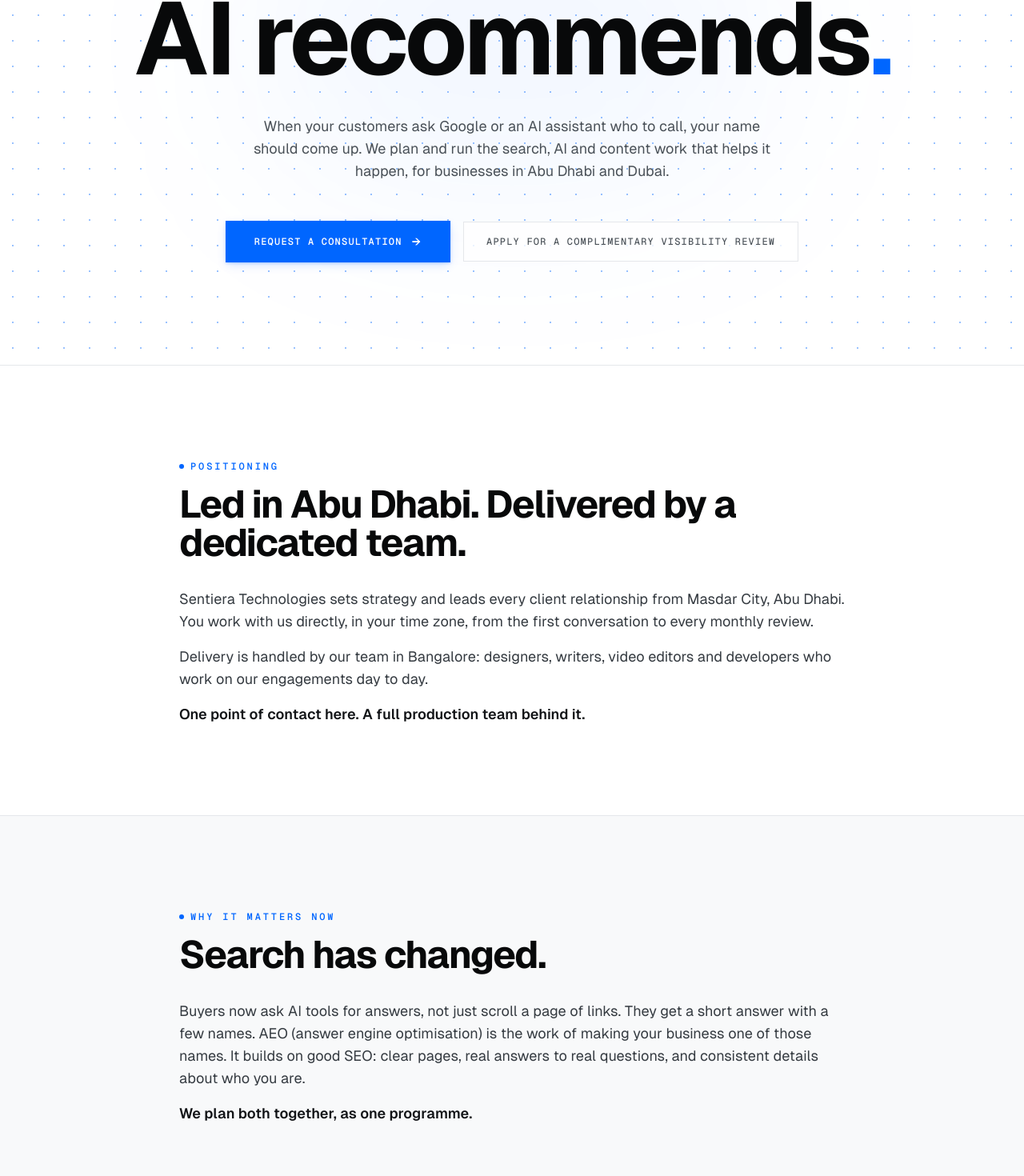
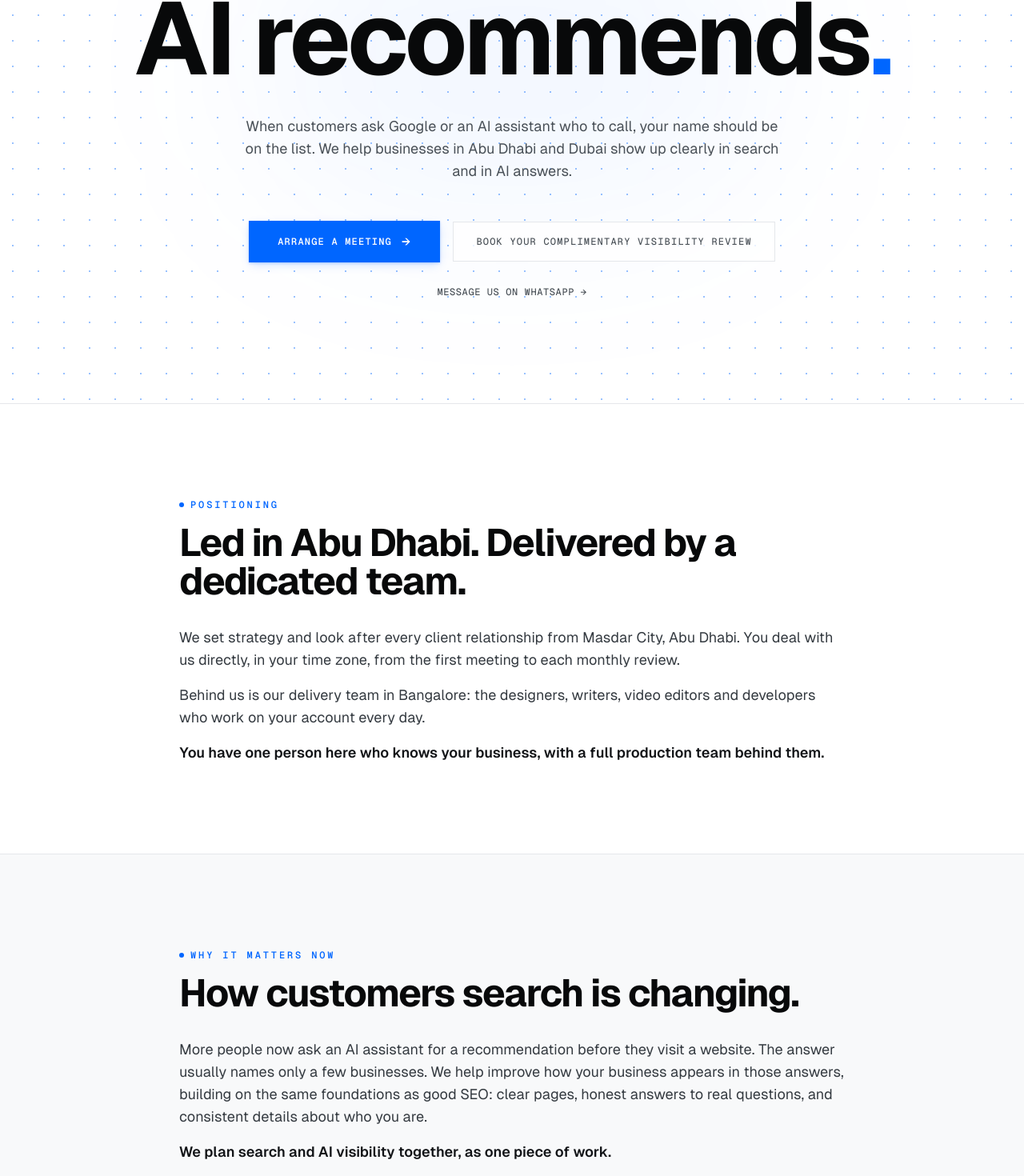
Before and after one commit to Acidtuner/sentiera, a Next.js app: page / in a window 1280 px wide. Shown: the part 414-1884 px from the top of the page at 80% size. Built offline with nearby package versions, Linux system fonts and the light colour scheme.

Commit message:
Tone rewrite: hero, positioning, engagements, services, FAQ, contact CTAs and WhatsApp

```diff
--- a/src/app/contact/page.tsx
+++ b/src/app/contact/page.tsx
@@ -4,7 +4,7 @@ import ContactForm from "@/components/ContactForm";
 
 export const metadata: Metadata = {
   title: "Contact Sentiera Technologies | Masdar City, Abu Dhabi",
-  description: "Request a consultation with Sentiera Technologies in Masdar City, Abu Dhabi. SEO, AEO, websites and creative for businesses in Abu Dhabi and Dubai.",
+  description: "Arrange a meeting with Sentiera Technologies in Masdar City, Abu Dhabi. SEO, AEO, websites and creative for businesses in Abu Dhabi and Dubai.",
 };
 
 export default function Contact() {
@@ -18,8 +18,8 @@ export default function Contact() {
             <span className="h-1.5 w-1.5 rounded-full bg-tech-blue" />
             <span>Contact</span>
           </div>
-          <h1 className="font-sans text-4xl sm:text-5xl lg:text-6xl font-bold tracking-tight-heading text-slate-950">Request a consultation</h1>
-          <p className="mt-4 font-sans text-lg text-slate-700 max-w-xl mx-auto">Tell us a little about your business and we&apos;ll be in touch.</p>
+          <h1 className="font-sans text-4xl sm:text-5xl lg:text-6xl font-bold tracking-tight-heading text-slate-950">Arrange a meeting</h1>
+          <p className="mt-4 font-sans text-lg text-slate-700 max-w-xl mx-auto">Share a few details about your business and we&apos;ll be in touch to find a time that suits you, in person or online.</p>
         </div>
       </section>
 
@@ -30,7 +30,7 @@ export default function Contact() {
             <p className="font-semibold text-slate-900">Sentiera Technologies LLC</p>
             <p>Masdar City, Abu Dhabi</p>
             <p>Email: <a href="mailto:jay@sentieratech.com" className="text-tech-blue hover:underline">jay@sentieratech.com</a></p>
-            <p>Phone / WhatsApp: <a href="tel:+971585737464" className="text-tech-blue hover:underline">+971 58 573 7464</a></p>
+            <p>Phone / WhatsApp: <a href="https://wa.me/971585737464" className="text-tech-blue hover:underline">+971 58 573 7464</a></p>
           </div>
         </div>
       </section>
--- a/src/app/engagements/page.tsx
+++ b/src/app/engagements/page.tsx
@@ -4,54 +4,54 @@ import Link from "next/link";
 
 export const metadata: Metadata = {
   title: "Ways to Work With Us | SEO, AEO & Creative | Sentiera",
-  description: "Four ways to work with Sentiera Technologies: a Complimentary Visibility Review, a Partnership Retainer, an AI Integration Programme, and Events and Campaigns quoted per project.",
+  description: "Four ways to work with Sentiera Technologies: a Complimentary Visibility Review, a Partnership Retainer, an AI Integration Programme, and Events and Campaigns.",
 };
 
 const engagements = [
   {
     title: "Complimentary Visibility Review",
-    summary: "A starting point, by application.",
+    summary: "A good first conversation.",
     items: [
-      "A 45-minute session reviewing how your business shows up in Google and in AI answers",
-      "A written summary afterwards, setting out what we would address first",
-      "Offered for a limited number of UAE businesses each month",
+      "A 45-minute session looking at how your business appears on Google and in AI answers",
+      "A short written summary afterwards, with what we would focus on first",
+      "Offered to a limited number of UAE businesses each month",
     ],
-    cta: "Apply for a review",
+    cta: "Book your review",
     href: "/contact?intent=visibility-review",
   },
   {
     title: "Partnership Retainer",
-    summary: "An ongoing monthly partnership, run as one plan.",
+    summary: "One monthly partnership, run as a single plan.",
     items: [
       "SEO and AEO",
       "Social media management",
       "Content: writing, design, photography and video",
-      "An AI assistant on your website, answering common questions from your own content",
-      "Automated workflows, such as enquiry routing or follow-ups, scoped with you",
+      "An AI assistant on your website that answers common questions from your own content",
+      "Automated workflows, such as routing enquiries or sending follow-ups",
       "A monthly review with your Abu Dhabi lead",
     ],
-    cta: "Request a consultation",
+    cta: "Arrange a meeting",
     href: "/contact",
   },
   {
     title: "AI Integration Programme",
-    summary: "For organisations planning larger AI work.",
+    summary: "For organisations planning larger AI projects.",
     items: [
       "Custom AI assistants for your website, WhatsApp or internal teams",
       "Workflows connected to the tools you already use",
-      "Scoping, set-up, testing, handover and ongoing support",
+      "Planning, set-up, testing and handover",
     ],
-    cta: "Request a consultation",
+    cta: "Arrange a meeting",
     href: "/contact",
   },
   {
     title: "Events and Campaigns",
-    summary: "Quoted per project.",
+    summary: "Quoted for each project.",
     items: [
-      "Pre-event promotion across social, email and your website",
-      "Event graphics and printed collateral",
-      "Photo and video coverage on the day",
-      "Follow-up content after the event or campaign",
+      "Promotion before the event, across social, email and your website",
+      "Event graphics and printed material",
+      "Photography and video on the day",
+      "Follow-up content afterwards",
     ],
     cta: "Request a quote",
     href: "/contact",
@@ -70,7 +70,7 @@ export default function Engagements() {
             <span>Engagements</span>
           </div>
           <h1 className="font-sans text-4xl sm:text-5xl lg:text-6xl font-bold tracking-tight-heading text-slate-950">Four ways to work with us.</h1>
-          <p className="mt-6 font-sans text-lg text-slate-700 leading-relaxed max-w-2xl mx-auto">Each engagement is scoped with you before it starts.</p>
+          <p className="mt-6 font-sans text-lg text-slate-700 leading-relaxed max-w-2xl mx-auto">We agree the scope with you before any work begins.</p>
         </div>
       </section>
 
@@ -95,7 +95,7 @@ export default function Engagements() {
               </div>
             ))}
           </div>
-          <p className="mt-12 text-center font-sans text-sm text-slate-500">Pricing for all engagements is shared after a consultation.</p>
+          <p className="mt-12 text-center font-sans text-sm text-slate-500">We share pricing once we&apos;ve understood what you need.</p>
         </div>
       </section>
     </div>
--- a/src/app/page.tsx
+++ b/src/app/page.tsx
@@ -5,7 +5,7 @@ import Hero from "@/components/Hero";
 
 export const metadata: Metadata = {
   title: "SEO & AEO Agency in Abu Dhabi | Sentiera Technologies",
-  description: "Be found on Google and named in AI answers. SEO, AEO, web, content and creative from Masdar City, Abu Dhabi. Apply for a Complimentary Visibility Review.",
+  description: "Help customers find and choose your business on Google and in AI answers. SEO, AEO, web, content and creative from Masdar City, Abu Dhabi.",
 };
 
 const whatWeDo = [
@@ -16,20 +16,20 @@ const whatWeDo = [
 ];
 
 const proof = [
-  { name: "Nidec", detail: "Ongoing social media creatives, events graphics and internal communications." },
-  { name: "TD Power Systems", detail: "Ongoing social media creatives, events graphics and internal communications." },
+  { name: "Nidec", detail: "Ongoing social media creatives, event graphics and internal communications." },
+  { name: "TD Power Systems", detail: "Ongoing social media creatives, event graphics and internal communications." },
   { name: "Murata", detail: "Events and internal communications for its India and Singapore offices." },
   { name: "TSI Power", detail: "Events, creative communications, brochures and graphics." },
   { name: "Azzurro", detail: "Website design and management, plus two brand videos." },
 ];
 
 const faqs = [
-  { q: "What is AEO?", a: "Answer engine optimisation is the work of making your business one of the names AI assistants like ChatGPT, Gemini and Google's AI Overviews give when customers ask for a recommendation." },
-  { q: "How is AEO different from SEO?", a: "SEO helps your pages rank in search results. AEO helps AI tools understand and cite your business. Both depend on clear pages, real answers and consistent business details, so we plan them together." },
-  { q: "What's included in the Complimentary Visibility Review?", a: "A 45-minute session looking at how your business shows up in Google and AI answers, followed by a written summary of what we'd address first." },
-  { q: "Do you work with businesses in Dubai as well as Abu Dhabi?", a: "Yes. We're based in Masdar City, Abu Dhabi, and work with businesses across Abu Dhabi and Dubai." },
-  { q: "Who does the work?", a: "Strategy and client leadership are in Abu Dhabi. Design, writing, video and development are handled by our delivery team in Bangalore." },
-  { q: "How much does it cost?", a: "Each engagement is scoped with you, and pricing is shared after a consultation." },
+  { q: "What is AEO?", a: "Answer engine optimisation is the work of helping AI assistants such as ChatGPT, Gemini and Google's AI Overviews understand your business, so it has a fair chance of being named when customers ask for a recommendation." },
+  { q: "How is AEO different from SEO?", a: "SEO helps your pages rank in search results. AEO helps AI tools understand and cite your business. Both rely on clear pages, honest answers and consistent business details, so we plan them together." },
+  { q: "What's included in the Complimentary Visibility Review?", a: "A 45-minute session on how your business appears on Google and in AI answers, followed by a short written summary of what we would focus on first." },
+  { q: "Do you work with businesses in Dubai as well as Abu Dhabi?", a: "Yes. We're based in Masdar City, Abu Dhabi, and work with businesses across Abu Dhabi and Dubai. We're happy to meet in either city." },
+  { q: "Who does the work?", a: "Strategy and client relationships are led from Abu Dhabi. Design, writing, video and development are handled by our delivery team in Bangalore." },
+  { q: "How much does it cost?", a: "Every engagement is shaped around what you need, so we share pricing after our first conversation." },
 ];
 
 export default function Home() {
@@ -47,9 +47,9 @@ export default function Home() {
             Led in Abu Dhabi. Delivered by a dedicated team.
           </h2>
           <div className="mt-8 space-y-4 font-sans text-base sm:text-lg text-slate-700 leading-relaxed">
-            <p>Sentiera Technologies sets strategy and leads every client relationship from Masdar City, Abu Dhabi. You work with us directly, in your time zone, from the first conversation to every monthly review.</p>
-            <p>Delivery is handled by our team in Bangalore: designers, writers, video editors and developers who work on our engagements day to day.</p>
-            <p className="font-semibold text-slate-900">One point of contact here. A full production team behind it.</p>
+            <p>We set strategy and look after every client relationship from Masdar City, Abu Dhabi. You deal with us directly, in your time zone, from the first meeting to each monthly review.</p>
+            <p>Behind us is our delivery team in Bangalore: the designers, writers, video editors and developers who work on your account every day.</p>
+            <p className="font-semibold text-slate-900">You have one person here who knows your business, with a full production team behind them.</p>
           </div>
         </div>
       </section>
@@ -60,10 +60,10 @@ export default function Home() {
             <span className="h-1.5 w-1.5 rounded-full bg-tech-blue" />
             <span>Why it matters now</span>
           </div>
-          <h2 className="font-sans text-4xl sm:text-5xl font-bold tracking-tight-heading text-slate-950">Search has changed.</h2>
+          <h2 className="font-sans text-4xl sm:text-5xl font-bold tracking-tight-heading text-slate-950">How customers search is changing.</h2>
           <div className="mt-8 space-y-4 font-sans text-base sm:text-lg text-slate-700 leading-relaxed">
-            <p>Buyers now ask AI tools for answers, not just scroll a page of links. They get a short answer with a few names. AEO (answer engine optimisation) is the work of making your business one of those names. It builds on good SEO: clear pages, real answers to real questions, and consistent details about who you are.</p>
-            <p className="font-semibold text-slate-900">We plan both together, as one programme.</p>
+            <p>More people now ask an AI assistant for a recommendation before they visit a website. The answer usually names only a few businesses. We help improve how your business appears in those answers, building on the same foundations as good SEO: clear pages, honest answers to real questions, and consistent details about who you are.</p>
+            <p className="font-semibold text-slate-900">We plan search and AI visibility together, as one piece of work.</p>
           </div>
         </div>
       </section>
@@ -97,7 +97,7 @@ export default function Home() {
           <ul className="mt-10 space-y-4">
             {proof.map((p) => (
               <li key={p.name} className="font-sans text-sm text-slate-700">
-                <strong className="text-slate-950">{p.name}</strong> — {p.detail}
+                <strong className="text-slate-950">{p.name}:</strong> {p.detail}
               </li>
             ))}
           </ul>
@@ -120,10 +120,10 @@ export default function Home() {
 
       <section className="relative bg-white py-20 sm:py-28">
         <div className="mx-auto max-w-3xl px-6 lg:px-8 text-center">
-          <h2 className="font-sans text-4xl sm:text-5xl font-bold tracking-tight-heading text-slate-950">Start with a conversation.</h2>
-          <p className="mt-6 font-sans text-base sm:text-lg text-slate-700 leading-relaxed">Tell us where your business stands and what you want next. We will tell you plainly how we would approach it.</p>
+          <h2 className="font-sans text-4xl sm:text-5xl font-bold tracking-tight-heading text-slate-950">Let&apos;s start with a conversation.</h2>
+          <p className="mt-6 font-sans text-base sm:text-lg text-slate-700 leading-relaxed">Tell us where your business is today and where you&apos;d like it to be. We&apos;ll give you an honest view of where to begin.</p>
           <div className="mt-10">
-            <Link href="/contact" className="inline-flex items-center gap-2 rounded-sm bg-tech-blue px-8 py-4 font-mono text-xs font-semibold uppercase tracking-wider text-white shadow-tech-button transition-all duration-200 hover:bg-tech-blue-600">Request a consultation →</Link>
+            <Link href="/contact" className="inline-flex items-center gap-2 rounded-sm bg-tech-blue px-8 py-4 font-mono text-xs font-semibold uppercase tracking-wider text-white shadow-tech-button transition-all duration-200 hover:bg-tech-blue-600">Arrange a meeting →</Link>
           </div>
         </div>
       </section>
--- a/src/components/ContactForm.tsx
+++ b/src/components/ContactForm.tsx
@@ -81,7 +81,7 @@ export default function ContactForm() {
         <textarea name="message" rows={5} value={form.message} onChange={handleChange} className="w-full border border-hairline px-4 py-3 font-sans text-sm focus:border-tech-blue focus:outline-none" />
       </div>
       <button type="submit" disabled={status === "submitting"} className="w-full sm:w-auto inline-flex items-center justify-center gap-2 rounded-sm bg-tech-blue px-8 py-4 font-mono text-xs font-semibold uppercase tracking-wider text-white shadow-tech-button transition-all duration-200 hover:bg-tech-blue-600 disabled:opacity-50">
-        {status === "submitting" ? "Sending..." : "Request a consultation"}
+        {status === "submitting" ? "Sending..." : "Send your details"}
       </button>
     </form>
   );
--- a/src/components/Hero.tsx
+++ b/src/components/Hero.tsx
@@ -35,17 +35,23 @@ export default function Hero() {
           </motion.h1>
 
           <motion.p variants={itemVariants} className="mt-8 max-w-2xl font-sans text-base sm:text-lg text-slate-600 leading-relaxed">
-            When your customers ask Google or an AI assistant who to call, your name should come up. We plan and run the search, AI and content work that helps it happen, for businesses in Abu Dhabi and Dubai.
+            When customers ask Google or an AI assistant who to call, your name should be on the list. We help businesses in Abu Dhabi and Dubai show up clearly in search and in AI answers.
           </motion.p>
 
           <motion.div variants={itemVariants} className="mt-10 sm:mt-12 flex flex-col sm:flex-row items-center gap-4">
             <Link href="/contact" className="group relative inline-flex items-center justify-center gap-3 rounded-none bg-tech-blue px-9 py-4 font-mono text-xs font-semibold uppercase tracking-widest text-white shadow-tech-button transition-all duration-200 hover:bg-tech-blue-600 active:scale-[0.99]">
-              <span>Request a consultation</span>
+              <span>Arrange a meeting</span>
               <span className="font-sans text-sm transition-transform duration-200 group-hover:translate-x-1">→</span>
             </Link>
             <Link href="/contact?intent=visibility-review" className="inline-flex items-center justify-center gap-2 rounded-none border border-hairline bg-white/80 px-7 py-4 font-mono text-xs font-medium uppercase tracking-widest text-slate-600 transition-colors hover:border-slate-400 hover:text-slate-950 backdrop-blur-xs">
-              <span>Apply for a Complimentary Visibility Review</span>
+              <span>Book your Complimentary Visibility Review</span>
             </Link>
+          </motion.div>
+
+          <motion.div variants={itemVariants} className="mt-6">
+            <a href="https://wa.me/971585737464" target="_blank" rel="noopener noreferrer" className="inline-flex items-center gap-2 font-mono text-xs font-medium uppercase tracking-wider text-slate-600 hover:text-tech-blue transition-colors">
+              Message us on WhatsApp →
+            </a>
           </motion.div>
         </motion.div>
       </div>
--- a/src/components/Navbar.tsx
+++ b/src/components/Navbar.tsx
@@ -78,13 +78,13 @@ export default function Navbar() {
 
         <div className="hidden sm:flex items-center gap-5">
           <Link href="/contact" className="group relative inline-flex items-center gap-2 overflow-hidden rounded-sm bg-tech-blue px-4 py-2 font-mono text-xs font-semibold uppercase tracking-wider text-white shadow-tech-button transition-all duration-200 hover:bg-tech-blue-600 active:scale-[0.98]">
-            <span>Request a consultation</span>
+            <span>Arrange a meeting</span>
             <span className="transition-transform duration-200 group-hover:translate-x-0.5">→</span>
           </Link>
         </div>
 
         <div className="flex md:hidden items-center gap-3">
-          <Link href="/contact" className="rounded-sm bg-tech-blue px-3 py-1.5 font-mono text-[11px] font-semibold uppercase tracking-wider text-white">Consult</Link>
+          <Link href="/contact" className="rounded-sm bg-tech-blue px-3 py-1.5 font-mono text-[11px] font-semibold uppercase tracking-wider text-white">Meet</Link>
           <button onClick={() => setMobileMenuOpen(!mobileMenuOpen)} className="flex h-9 w-9 flex-col items-center justify-center gap-1.5 rounded-sm border border-hairline p-1 text-slate-900 focus:outline-none" aria-label="Toggle navigation menu" aria-expanded={mobileMenuOpen}>
             <motion.span animate={mobileMenuOpen ? { rotate: 45, y: 7 } : { rotate: 0, y: 0 }} className="h-[1.5px] w-5 bg-slate-900 origin-center transition-transform" />
             <motion.span animate={mobileMenuOpen ? { opacity: 0 } : { opacity: 1 }} className="h-[1.5px] w-5 bg-slate-900 transition-opacity" />
```
Also changed, not shown: src/app/services/page.tsx (+9 -10 lines).
